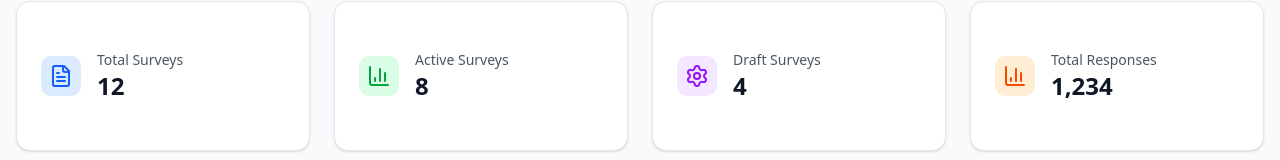
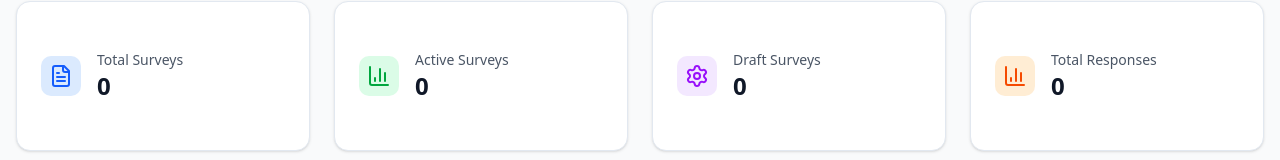
Before and after one commit to Liamel/surveyPro, a Next.js app: page /cms in a window 1280 px wide. Shown: the part 187-347 px from the top of the page. Built offline with nearby package versions, Linux system fonts and the light colour scheme; no server answers; the database is empty; sample sign-in values are in the browser's storage.

Commit message:
added dynamic data in cms route about surveys

```diff
--- a/src/app/cms/page.tsx
+++ b/src/app/cms/page.tsx
@@ -5,6 +5,8 @@ import { Card, CardContent, CardDescription, CardHeader, CardTitle } from '@/com
 import { Badge } from '@/components/ui/badge';
 import { Plus, FileText, Settings, BarChart3 } from 'lucide-react';
 import Link from 'next/link';
+import { db } from '@/db/drizzle';
+import { surveys, surveyResponses } from '@/db/schema';
 
 export default async function CMSPage() {
   const { userId } = await auth();
@@ -12,6 +14,9 @@ export default async function CMSPage() {
   if (!userId) {
     redirect('/');
   }
+
+  const allSurveys = await db.select().from(surveys);
+  const allSurveyResponses = await db.select().from(surveyResponses);
 
   return (
     <div className="min-h-screen bg-gray-50 dark:bg-gray-900">
@@ -48,7 +53,7 @@ export default async function CMSPage() {
                 </div>
                 <div className="ml-4">
                   <p className="text-sm font-medium text-gray-600 dark:text-gray-300">Total Surveys</p>
-                  <p className="text-2xl font-bold text-gray-900 dark:text-white">12</p>
+                  <p className="text-2xl font-bold text-gray-900 dark:text-white">{allSurveys.length}</p>
                 </div>
               </div>
             </CardContent>
@@ -62,7 +67,7 @@ export default async function CMSPage() {
                 </div>
                 <div className="ml-4">
                   <p className="text-sm font-medium text-gray-600 dark:text-gray-300">Active Surveys</p>
-                  <p className="text-2xl font-bold text-gray-900 dark:text-white">8</p>
+                  <p className="text-2xl font-bold text-gray-900 dark:text-white">{allSurveys.filter((survey) => survey.isActive).length}</p>
                 </div>
               </div>
             </CardContent>
@@ -76,7 +81,7 @@ export default async function CMSPage() {
                 </div>
                 <div className="ml-4">
                   <p className="text-sm font-medium text-gray-600 dark:text-gray-300">Draft Surveys</p>
-                  <p className="text-2xl font-bold text-gray-900 dark:text-white">4</p>
+                  <p className="text-2xl font-bold text-gray-900 dark:text-white">{allSurveys.filter((survey) => !survey.isActive).length}</p>
                 </div>
               </div>
             </CardContent>
@@ -90,7 +95,7 @@ export default async function CMSPage() {
                 </div>
                 <div className="ml-4">
                   <p className="text-sm font-medium text-gray-600 dark:text-gray-300">Total Responses</p>
-                  <p className="text-2xl font-bold text-gray-900 dark:text-white">1,234</p>
+                  <p className="text-2xl font-bold text-gray-900 dark:text-white">{allSurveyResponses.filter(surveyResponse => surveyResponse.isCompleted).length}</p>
                 </div>
               </div>
             </CardContent>
```
